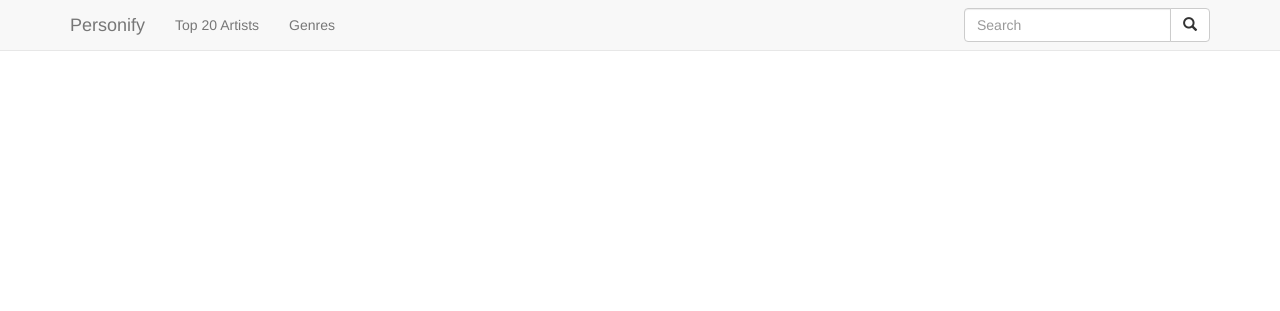
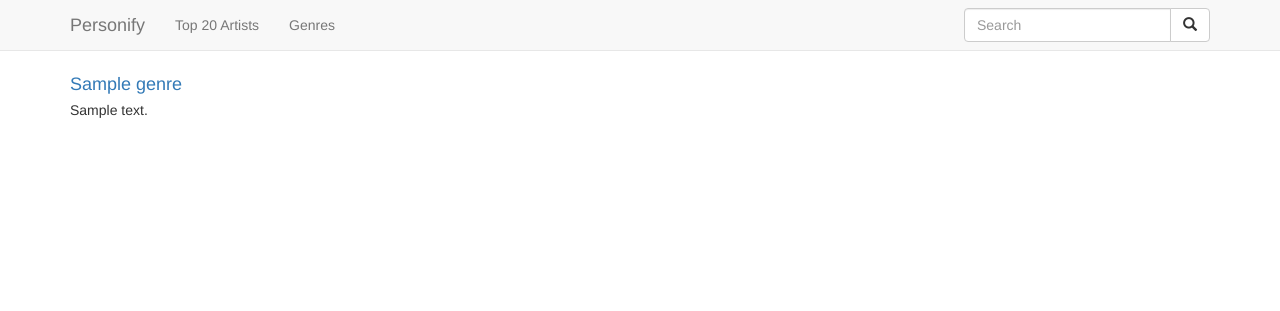
Before and after one commit to lnunno/android-music-app, a Python web app: template src/personify/templates/genres.html in a window 1280 px wide. Shown: the top 311 px of the page. Run offline with Jinja, Linux system fonts and the light colour scheme; the template is opened without the code that fills it: most values are stand-ins (such as "Sample title", 1, 10 or a date in 2020); some libraries are stand-ins or nearby versions; some web fonts are replaced.

Commit message:
Starting on genre pages. Changed favicon to be my app icon.

```diff
--- a/src/personify/static/css/base.css
+++ b/src/personify/static/css/base.css
@@ -1,6 +1,6 @@
 /* Move down content because we have a fixed navbar that is 50px tall */
 body {
-  padding-top: 60px;
+  padding-top: 75px;
   padding-bottom: 20px;
 }
 
--- a/src/personify/templates/base.html
+++ b/src/personify/templates/base.html
@@ -31,6 +31,10 @@
         <script src="//code.jquery.com/jquery-1.11.0.min.js"></script>
         <script src="//code.jquery.com/jquery-migrate-1.2.1.min.js"></script>
         <script src="https://maxcdn.bootstrapcdn.com/bootstrap/3.3.4/js/bootstrap.min.js"></script>
+
+        <!-- Favicon -->
+        <link rel="icon" type="image/png" href="/images/personify_logo.png">
+
         {% block head %}
         {% endblock %}
     </head>
--- a/src/personify/templates/elements.html
+++ b/src/personify/templates/elements.html
@@ -77,3 +77,19 @@ See: http://getbootstrap.com/components/#media
     {% endfor %}
 </ul>
 {% endmacro %}
+
+
+{% macro display_genre_list(genre_list) %}
+<ul class="media-list">
+  {% for genre in genre_list %}
+  {% set genre_name = genre['name'] %}
+  {% set genre_description = genre['description'] %}
+  <li class="media">
+    <div class="media-body">
+      <h4 class="media-heading"><a href="/genre?name={{genre_name}}">{{genre_name}}</a></h4>
+      <p>{{genre_description}}</p>
+    </div>
+  </li>
+  {% endfor %}
+</ul>
+{% endmacro %}
--- a/src/personify/templates/genres.html
+++ b/src/personify/templates/genres.html
@@ -3,5 +3,6 @@
 
 {% block content %}
 <div class="container">
+	{{elements.display_genre_list(genre_list)}}
 </div>
 {% endblock %}
--- a/src/personify/templates/index.html
+++ b/src/personify/templates/index.html
@@ -4,6 +4,7 @@
 {% block content %}
 <div class="jumbotron">
   <div class="container">
+  <img class="img-responsive center-block" src="images/personify_logo.png" width="256" height="256">
     <h1>Welcome to Personify!</h1>
     <p>Personify is a place where the people behind the music are emphasized. Come here to learn about your favorite artists and stay up to date.</p>
     <p>Try searching for your favorite artist, or take a look around at the top artists right now. You can even explore whole genres to discover new and familiar sounds.</p>
```
Also changed, not shown: src/echo_nest/utils.py (+10 -2 lines), src/personify/server.py (+10 -3 lines), README.md, src/personify/static/images/personify_logo.png (added).
